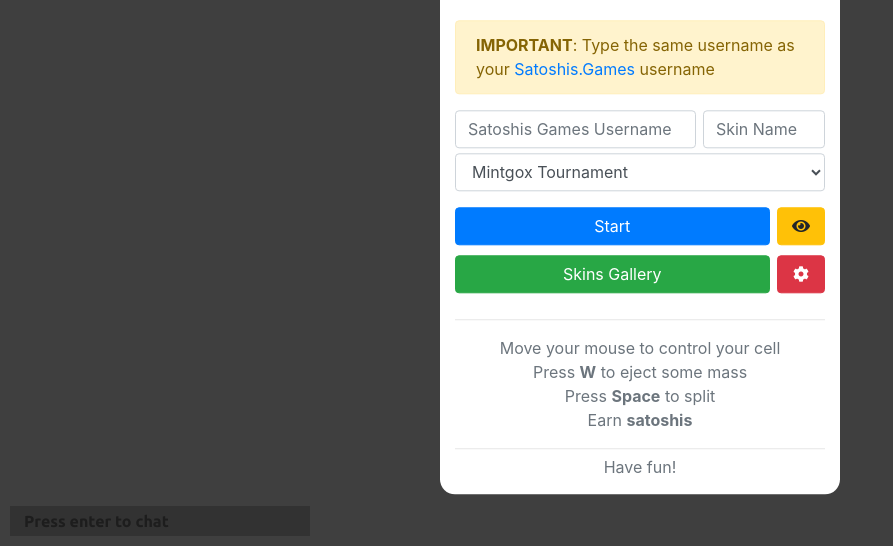
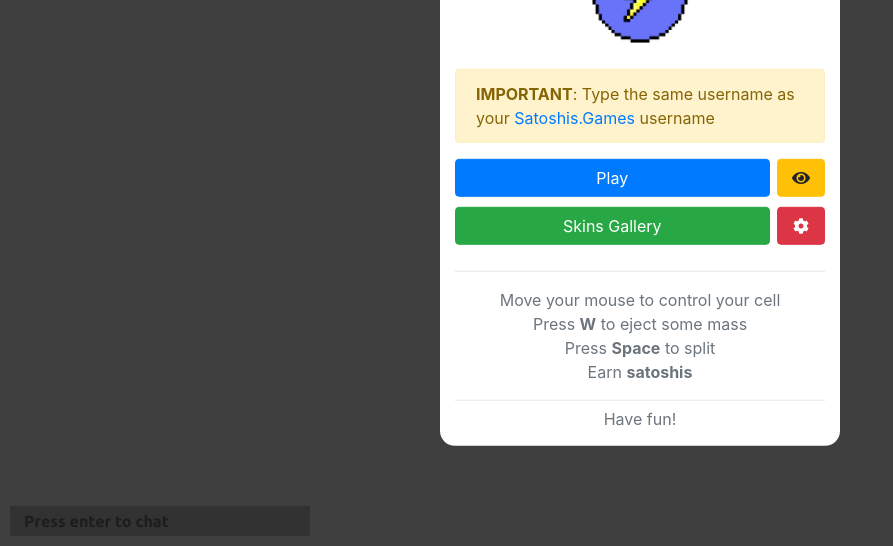
Before and after one commit to whiteyhat/lightning-agar, a plain HTML site: page web/index.html in a window 1280 px wide. Shown: the part 254-800 px from the top of the page, without its empty margins (0-893 px from the left). Drawn offline with nearby package versions, Linux system fonts and the light colour scheme; a script that the page names is missing.

Commit message:
Revert "ready for mintgox tournament"
This reverts commit 9ea0f26a0ea6b23697836f8d8dbed95da6d823ef.

```diff
--- a/web/index.html
+++ b/web/index.html
@@ -35,7 +35,7 @@
 </head>
 
 <body>
-    <!--div class="modal fade" id="joinAgar" tabindex="-1" role="dialog" aria-labelledby="exampleModalCenterTitle"
+    <div class="modal fade" id="joinAgar" tabindex="-1" role="dialog" aria-labelledby="exampleModalCenterTitle"
         aria-hidden="true">
         <div class="modal-dialog modal-dialog-centered" role="document">
             <div class="modal-content">
@@ -57,7 +57,7 @@
                 </div>
             </div>
         </div>
-    </div-->
+    </div>
     <div id="gallery" onclick="if (event.target == this) this.hide()" style="display: none;">
         <div id="gallery-content">
             <div id="gallery-header">Skins</div>
@@ -74,20 +74,20 @@
             <br>
             <div class="alert alert-warning" role="alert"><B>IMPORTANT</B>: Type the same username as your <a href="https://satoshis.games" target="_blank">Satoshis.Games</a> username</div>
             <div class="form-group">
-                <input id="nick" class="form-control" placeholder="Satoshis Games Username"
+                <input style="display:none" id="nick" class="form-control" placeholder="Satoshis Games Username"
                     maxlength="15">
-                <input id="skin" class="form-control" placeholder="Skin Name">
-                <select  id="gamemode" class="form-control" onchange="setserver(this.value)"
+                <input style="display:none" id="skin" class="form-control" placeholder="Skin Name">
+                <select style="display:none" id="gamemode" class="form-control" onchange="setserver(this.value)"
                     required>
-                    <option value="agar-teams.satoshis.games">Mintgox Teams</option>
-                    <option value="agar-tournament.satoshis.games" selected>Mintgox Tournament</option>
-                    <option value="agar-battlefield.satoshis.games">Mintgox Deathmatch</option>
+                    <option value="agar-teams.satoshis.games">Teams</option>
+                    <option value="agar-tournament.satoshis.games">Tournament</option>
+                    <option value="agar-battlefield.satoshis.games" selected>BattleField</option>
                 </select>
             </div>
 
-            <!--button id="pay-button" class="btn btn-play btn-primary btn-needs-server play-btn" type="button"
-                data-toggle="modal" data-target="#joinAgar">Play</button-->
-            <button id="play-btn"
+            <button id="pay-button" class="btn btn-play btn-primary btn-needs-server play-btn" type="button"
+                data-toggle="modal" data-target="#joinAgar">Play</button>
+            <button style="display:none" id="play-btn"
                 class="btn btn-play btn-primary btn-needs-server play-btn">Start</button>
             <button id="spectate-btn" onclick="spectate()"
                 class="btn btn-warning btn-spectate spectate-btn btn-needs-server"><i class="fas fa-eye"></i></button>
```
